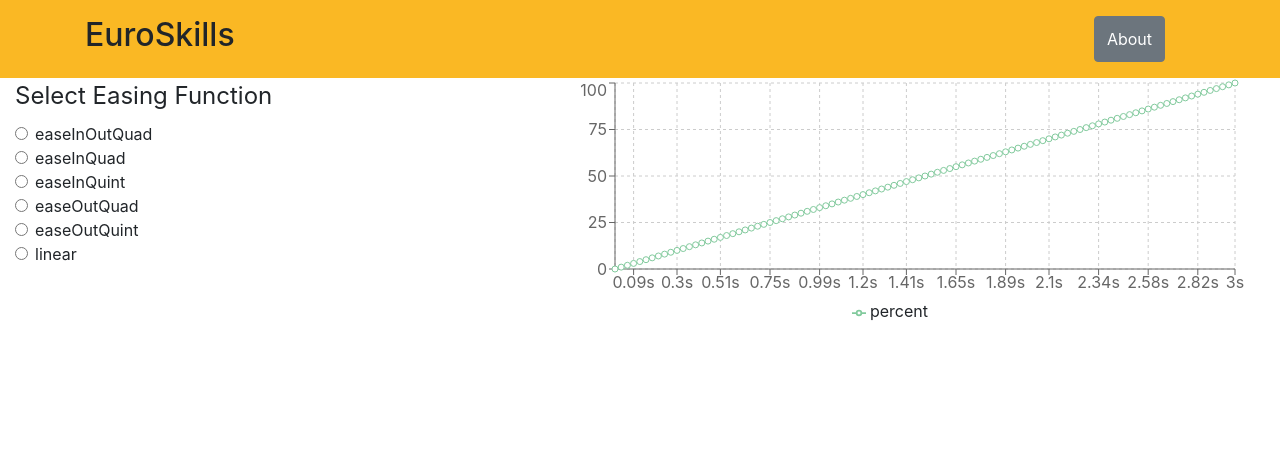
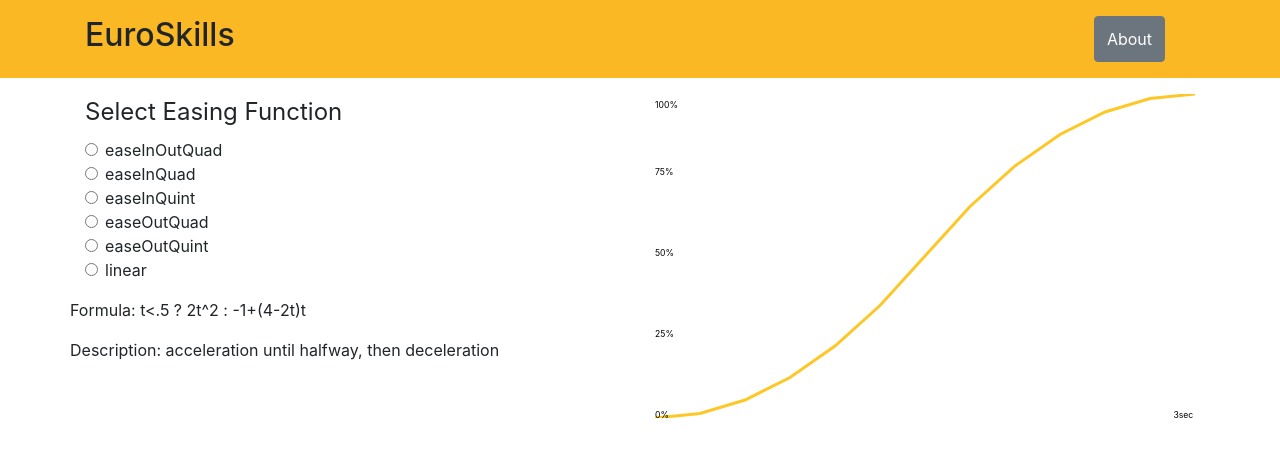
Before and after one commit to ferealqq/EuroSkills2019, a React (Create React App) app: page / in a window 1280 px wide. Shown: the top 456 px of the page. Built offline with nearby package versions, Linux system fonts and the light colour scheme.

Commit message:
Chart made by svg

```diff
--- a/src/AppContent.js
+++ b/src/AppContent.js
@@ -5,18 +5,18 @@ import Chart from './Chart';
 
 export default class AppContent extends Component {
 	state = {
-		equation:myData.easingFunctions.linear.equation,
+		easingFunctionData: myData.easingFunctions.easeInOutQuad,
 	}
-	selectEquation(easingFunction){
+	selectEasingFunction(easingFunctionKey){
 		this.setState({
-			equation: myData.easingFunctions[easingFunction].equation,
+			easingFunctionData: myData.easingFunctions[easingFunctionKey],
 		})
 	}
 	render() {
 		console.log(myData)
-		const { equation } = this.state;
+		const { easingFunctionData } = this.state;
 		return (
-			<Container fluid>
+			<Container className="py-3">
 				<Row>
 					<Col>
 						<Form>
@@ -26,49 +26,69 @@ export default class AppContent extends Component {
 								</legend>
 								<FormGroup check>
 									<Label check>
-										<Input type="radio" onChange={()=>this.selectEquation("easeInOutQuad")} name="radio1"/>{' '}
+										<Input type="radio" onChange={()=>this.selectEasingFunction("easeInOutQuad")} name="radio1"/>{' '}
 										easeInOutQuad
 									</Label>
 								</FormGroup>
 								<FormGroup check>
 									<Label check>
-										<Input type="radio" onChange={()=>this.selectEquation("easeInQuad")} name="radio1" />{' '}
+										<Input type="radio" onChange={()=>this.selectEasingFunction("easeInQuad")} name="radio1" />{' '}
 										easeInQuad
 									</Label>
 								</FormGroup>
 								<FormGroup check>
 									<Label check>
-										<Input type="radio" onChange={()=>this.selectEquation("easeInQuint")} name="radio1" />{' '}
+										<Input type="radio" onChange={()=>this.selectEasingFunction("easeInQuint")} name="radio1" />{' '}
 										easeInQuint
 									</Label>
 								</FormGroup>
 								<FormGroup check>
 									<Label check>
-										<Input type="radio" onChange={()=>this.selectEquation("easeOutQuad")} name="radio1" />{' '}
+										<Input type="radio" onChange={()=>this.selectEasingFunction("easeOutQuad")} name="radio1" />{' '}
 										easeOutQuad
 									</Label>
 								</FormGroup>
 								<FormGroup check>
 									<Label check>
-										<Input type="radio" onChange={()=>this.selectEquation("easeOutQuint")} name="radio1" />{' '}
+										<Input type="radio" onChange={()=>this.selectEasingFunction("easeOutQuint")} name="radio1" />{' '}
 										easeOutQuint
 									</Label>
 								</FormGroup>
 								<FormGroup check>
 									<Label check>
-										<Input type="radio" onChange={()=>this.selectEquation("linear")} name="radio1" />{' '}
+										<Input type="radio" onChange={()=>this.selectEasingFunction("linear")} name="radio1" />{' '}
 										linear
 									</Label>
 								</FormGroup>
 							</FormGroup>
 						</Form>
+						{
+							easingFunctionData ?
+								<EasingFunctionInformation data={easingFunctionData}/>
+							:
+								null
+						}
 					</Col>
 
 					<Col>
-						<Chart equation={equation} />
+						<Chart equation={easingFunctionData ? easingFunctionData.equation : null} />
 					</Col>
 				</Row>
 			</Container>
 		);
 	}
 }
+
+
+function EasingFunctionInformation(props){
+	return(
+		<React.Fragment>
+			<Row>
+				<p> Formula: {props.data.formula} </p>
+			</Row>
+			<Row>
+				<p> Description: {props.data.description} </p>
+			</Row>
+		</React.Fragment>
+	);
+}
--- a/src/Chart.js
+++ b/src/Chart.js
@@ -1,8 +1,6 @@
 import React, { Component } from 'react';
 import { Container } from 'reactstrap';
-import { LineChart, CartesianGrid,XAxis,YAxis,Tooltip,Legend,Line } from 'recharts';
 import myData from './easing-functions-subset-1.json';
-
 /**
 * returns a function that can calculate the equation
 * example usage: calculateEquation("2+x")(2)
@@ -28,14 +26,16 @@ export default class Chart extends Component {
 		}
 	}
 	createDataList(equation){
+		if(!equation)
+			return;
 		let dataList = [];
-		for (var i = 0; i <= 100; i++) {
-			let sec = (i*9)/300;
-			let pr = i/100;
+		let l = 12;
+		for (var i = 0; i <= l; i++) {
+			let sec = (i*9)/(l*3);
+			let pr = i/l;
 			let dataPoint = {
-				"name": sec+"s",
-				"second": sec,
-				"percent": toPercentage(calculateEquation(equation)(pr)),
+				"x": sec,
+				"y": toPercentage(calculateEquation(equation)(pr)),
 			};
 			dataList.push(dataPoint);
 		}
@@ -44,15 +44,60 @@ export default class Chart extends Component {
 	render() {
 		const { dataList } = this.state;
 		return (
-			<LineChart width={730} height={250} data={dataList}
-				margin={{ top: 5, right: 30, left: 20, bottom: 5 }}>
-				<CartesianGrid strokeDasharray="3 3" />
-				<XAxis dataKey="name"/>
-				<YAxis />
-				<Tooltip />
-				<Legend />
-				<Line type="monotone" dataKey="percent" stroke="#82ca9d" />
-			</LineChart>
+			<LineChart width={1000} height={600} data={dataList}/>
 		);
 	}
 }
+
+class LineChart extends Component{
+	constructor(props){
+		super(props);
+		this.maxY = 100;
+		this.maxX = 3;
+		this.min = 0;
+	}
+    getSvgX(x){
+    	return (x / this.maxX * this.props.width);
+    }
+    getSvgY(y){
+    	return this.props.height - (y / this.maxY * this.props.height);
+    }
+	makePath() {
+		const { data, color } = this.props
+		let pathD = ` M  ${this.getSvgX(data[0].x)} ${this.getSvgY(data[0].y)} `
+		pathD += data.map((point, i) => {
+			return `L ${this.getSvgX(point.x)} ${this.getSvgY(point.y)}  `
+		})
+		return pathD;
+	}
+	render(){
+		return(
+			<svg viewBox={`0 0 ${this.props.width} ${this.props.height}`}>
+				<path d={this.makePath()} className="linechart_path"/>
+				<Axis {...this.props} />
+			</svg>
+		);
+	}
+}
+
+class Axis extends Component{
+	calculateYPoint(point){
+		return (point*this.props.height);
+	}
+	render(){
+		return(
+			<g class="grid x-grid" id="xGrid">
+				<g class="labels x-labels">
+					<text x={this.props.width*0.96} y={this.props.height} class="label-title">3sec</text>
+				</g>
+				<g class="labels y-labels">
+					<text x="0" y="25">100%</text>
+					<text x="0" y={this.calculateYPoint(1/4)}>75%</text>
+					<text x="0" y={this.calculateYPoint(2/4)}>50%</text>
+					<text x="0" y={this.calculateYPoint(3/4)}>25%</text>
+					<text x="0" y={this.props.height}>0%</text>
+				</g>
+			</g>
+		);
+	}
+}
--- a/src/index.css
+++ b/src/index.css
@@ -15,3 +15,13 @@ code {
 .top-banner{
 	background-color: #FAB824;
 }
+
+.linechart_path {
+	stroke: rgb(253, 200, 39);
+	vector-effect: non-scaling-stroke;
+	stroke-width: 3;
+	fill: none;
+}
+.linechart_axis {
+	stroke: #000000;
+}
```
Also changed, not shown: package.json (+7 -0 lines), src/ReCharts.js (added, +60 -0 lines), 1 other file (tests, documents, lock files or other folders).
